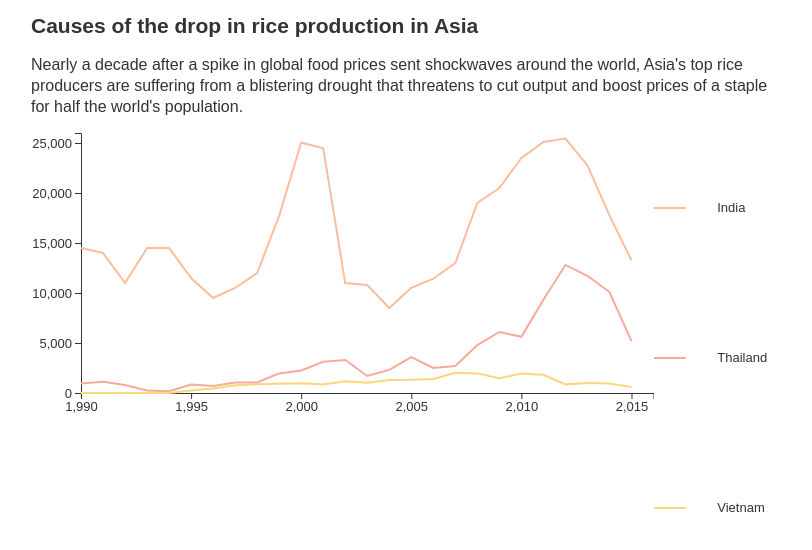
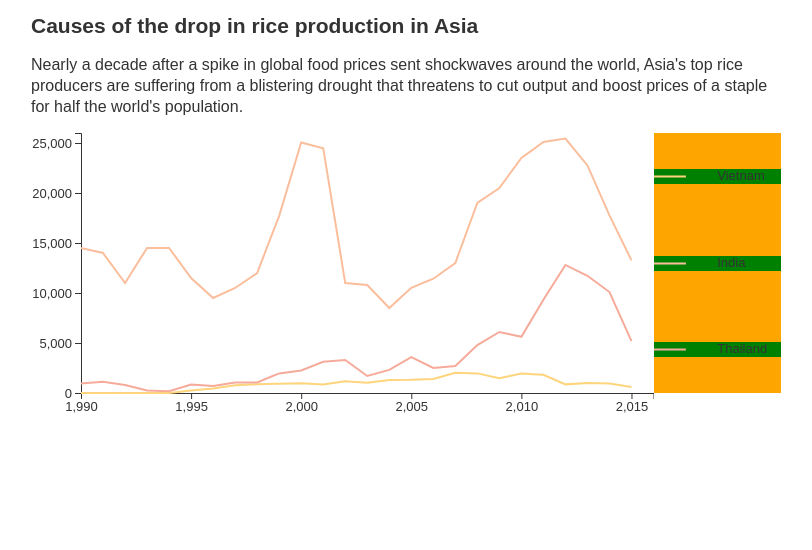
Before and after one commit to sujinleeme/responsive-line-chart-react-d3v5, a React (Create React App) app: page / in a window 1280 px wide. Shown: the top 550 px of the page, without its empty margins (234-1046 px from the left). Built offline with nearby package versions, Linux system fonts and the light colour scheme.

Commit message:
add mouse event to show/hide legends

```diff
--- a/src/ChartComponents.js
+++ b/src/ChartComponents.js
@@ -14,7 +14,6 @@ const D3blackbox = d3render => class Blackbox extends Component {
 
   render() {
     const { x, y } = this.props;
-
     return <g transform={`translate(${x}, ${y})`} ref="anchor" />;
   }
 };
@@ -32,31 +31,36 @@ export const AxisY = D3blackbox(function () {
 });
 
 export const Line = ({
-  x, xScale, yScale, plotData, strokeColor,
+  show, x, xScale, yScale, plotData, strokeColor,
 }) => {
   const path = d3
     .line()
     .x(d => xScale(d.x))
     .y(d => yScale(d.y));
-
   const d = path(plotData);
   return (
+    <g>
+      {show && (
       <Path
         strokeColor={strokeColor}
         transform={`translate(${x}, 0)`}
         d={d}
       />
+      )}
+    </g>
   );
 };
 
-export const Label = ({ title }) => (
+export const Legend = ({ title, show, onSettingChange }) => (
   <LabelBox>
+    <InnerLabel
+      onClick={onSettingChange}
+    >
       <svg width="50%">
         <LabelLine x1="0" y1="50%" x2="50%" y2="50%" stroke={colors[title]} />
       </svg>
-    <LabelText>
-      {title}
-    </LabelText>
+      <LabelText>{title}</LabelText>
+    </InnerLabel>
   </LabelBox>
 );
 
@@ -68,7 +72,17 @@ const LabelBox = styled.div`
   flex: 1;
   display: flex;
   flex-direction: row;
-    justify-content: center;
+  justify-InnerLabel: center;
+  background-color: orange;
+`;
+
+const InnerLabel = styled.div`
+  height: 15px;
+  margin: auto;
+  display: flex;
+  justify-InnerLabel: center;
+  background-color: green;
+  cursor: pointer;
 `;
 
 const LabelText = styled.span`
@@ -77,7 +91,7 @@ const LabelText = styled.span`
   font-size : 13px;
   display: flex;
   flex-direction: column;
-  justify-content: center;
+  justify-InnerLabel: center;
 `;
 
 const Path = styled.path`
--- a/src/DataHandler.js
+++ b/src/DataHandler.js
@@ -1,5 +1,11 @@
-export const getPlotData = (data, countryName) => data.map((d, i) => ({
+export const getPlotData = (arr, keyX, keyY) => arr.map((d, i) => ({
   id: i,
-  x: d.Year,
-  y: d[countryName],
+  x: d[keyX],
+  y: d[keyY],
 }));
+
+export const addPlotData = (currentArr, initArr, key) => currentArr.map((e, i) => ({ ...e, [key]: initArr[i][key] }));
+
+export const removePlotData = (arr, key) => arr.map(({ [key]: _, ...keepAttrs }) => keepAttrs);
+
+export const getLegends = (arr, keyX) => arr.filter(e => e !== keyX);
--- a/src/LineChart.js
+++ b/src/LineChart.js
@@ -4,10 +4,10 @@ import { media } from './style-utils';
 import colors from './colors';
 import Contents from './ChartContents';
 import d3 from './d3';
+import { AxisX, AxisY, Line, Legend } from './ChartComponents';
 import {
-  AxisX, AxisY, Line, Label,
-} from './ChartComponents';
-import { getPlotData } from './DataHandler';
+  getPlotData, getLegends, addPlotData, removePlotData,
+} from './DataHandler';
 
 
 const MARGIN = {
@@ -27,57 +27,56 @@ const CANVAS_HEIGHT = {
 export default class LineChart extends Component {
   constructor(props) {
     super(props);
-
-    this.canvasWidth = 0;
-    this.canvasheight = 300;
     this.ChartCanvas = React.createRef();
 
     this.state = {
-      data: [],
+      defaultData: [],
+      plotData: [],
       xScale: null,
       yScale: null,
       plotHeight: null,
       plotWidth: null,
+      isShow: {
+        India: true,
+        Thailand: true,
+        Vietnam: true,
+      },
+      legends: [],
     };
+    this.onPlotDataChange = this.onPlotDataChange.bind(this);
   }
 
   componentDidMount() {
-    this.determineWidth();
+    this.onPlotWidthChange();
     d3.csv('milledRiceEndingStocks.csv', d => ({
       Year: d.Year,
       Vietnam: d.Vietnam,
       India: d.India,
       Thailand: d.Thailand,
     })).then(data => this.setState({
-      data,
-    }, this.updateChartSize(data)));
+      defaultData: data,
+      plotData: data,
+      legends: getLegends(data.columns, 'Year'),
+    }, this.onChangeChartSize(data)));
   }
 
-  updateChartSize(data) {
-    this.setState((prevState) => {
-      const { plotWidth } = prevState;
-      return {
-        xScale: this.updateX(data, plotWidth, 'Year'),
-        yScale: this.updateY(data),
-      };
-    }, window.addEventListener('resize', this.determineWidth.bind(this)));
+  onChangeChartSize(data) {
+    const { plotWidth } = this.state;
+    this.setState({ xScale: this.onScaleX(data, plotWidth, 'Year'), yScale: this.onScaleY(data) },
+      window.addEventListener('resize', this.onPlotWidthChange.bind(this)));
   }
 
-  determineWidth() {
-    const { data } = this.state;
-    const { viewType } = this.props;
-    const nodeWidth = this.ChartCanvas.current.getBoundingClientRect().width;
-    const plotWidth = nodeWidth - MARGIN[viewType].left;
-    const plotHeight = CANVAS_HEIGHT[viewType] - (MARGIN[viewType].top + MARGIN[viewType].bottom);
+  onChangeAxis() {
+    const { plotData, plotWidth, isShow } = this.state;
+    const selections = Object.values(isShow).filter(Boolean).length;
+    if (selections === 0) { return; }
     this.setState({
-      plotWidth,
-      plotHeight,
-      xScale: this.updateX(data, plotWidth, 'Year'),
-      yScale: this.updateY(data),
+      xScale: this.onScaleX(plotData, plotWidth, 'Year'),
+      yScale: this.onScaleY(plotData),
     });
   }
 
-  updateX(data, plotWidth, keyName) {
+  onScaleX(data, plotWidth, keyName) {
     const scaleData = data.map(d => +d[keyName]);
     const dataPoint = {
       min: d3.min(scaleData),
@@ -89,8 +88,7 @@ export default class LineChart extends Component {
     return scale;
   }
 
-
-  updateY(data) {
+  onScaleY(data) {
     const { plotHeight } = this.state;
     const scaleData = [].concat(...data.map(d => [+d.Vietnam, +d.India, +d.Thailand]));
     const dataPoint = {
@@ -103,12 +101,40 @@ export default class LineChart extends Component {
     return scale;
   }
 
+  onPlotDataChange(countryName) {
+    const { defaultData, plotData, isShow } = this.state;
+    const show = !isShow[countryName];
+    const data = (show ? addPlotData(plotData, defaultData, countryName)
+      : removePlotData(plotData, countryName));
+
+    this.setState({
+      plotData: data,
+      isShow: {
+        ...isShow,
+        [countryName]: show,
+      },
+    }, this.onChangeAxis);
+  }
+
+  onPlotWidthChange() {
+    const { plotData } = this.state;
+    const { viewType } = this.props;
+    const nodeWidth = this.ChartCanvas.current.getBoundingClientRect().width;
+    const plotWidth = nodeWidth - MARGIN[viewType].left;
+    const plotHeight = CANVAS_HEIGHT[viewType] - (MARGIN[viewType].top + MARGIN[viewType].bottom);
+    this.setState({
+      plotWidth,
+      plotHeight,
+      xScale: this.onScaleX(plotData, plotWidth, 'Year'),
+      yScale: this.onScaleY(plotData),
+    });
+  }
+
   render() {
     const {
-      data, xScale, yScale, plotHeight,
+      plotData, xScale, yScale, plotHeight, isShow, legends,
     } = this.state;
     const { viewType } = this.props;
-    const columns = ['India', 'Thailand', 'Vietnam'];
     const x = MARGIN[viewType].left;
 
     return (
@@ -121,7 +147,7 @@ export default class LineChart extends Component {
         </Deck>
         <Wrapper>
           <Chart innerRef={this.ChartCanvas} height={CANVAS_HEIGHT[viewType]}>
-            { data.length > 0 && (
+            { plotData.length > 0 && (
             <SVGCanvas>
               <AxisX
                 x={x}
@@ -135,32 +161,34 @@ export default class LineChart extends Component {
                 yScale={yScale}
                 ticksNum={5}
               />
-              {columns.map(column => (
+              {legends.map(legend => (
                 <Line
-                  key={column}
+                  key={legend}
                   x={x}
                   y="0"
+                  show={isShow[legend]}
                   xScale={xScale}
                   yScale={yScale}
-                  strokeColor={colors[column]}
-                  plotData={getPlotData(data, column)}
+                  strokeColor={colors[legend]}
+                  plotData={getPlotData(plotData, 'Year', legend)}
                 />
               ))}
             </SVGCanvas>
             )
           }
-
           </Chart>
-          <Legend height={plotHeight}>
-            {columns.map(column => (
-              <Label
-                key={column}
-                title={column}
-                strokeColor={colors[column]}
+          <LegendContainer height={plotHeight}>
+            {legends.map(legend => (
+              <Legend
+                key={legend}
+                title={legend}
+                strokeColor={colors[legend]}
+                show={isShow}
+                onSettingChange={() => this.onPlotDataChange(legend)}
               />
             ))
             }
-          </Legend>
+          </LegendContainer>
         </Wrapper>
       </div>
     );
@@ -204,7 +232,7 @@ const Chart = styled.div`
 `;
 
 
-const Legend = styled.div`
+const LegendContainer = styled.div`
   width: 17%;
   height: ${props => `${props.height}px`};
   display: flex;
```
Lines whose indentation alone changed are shown as unchanged.
